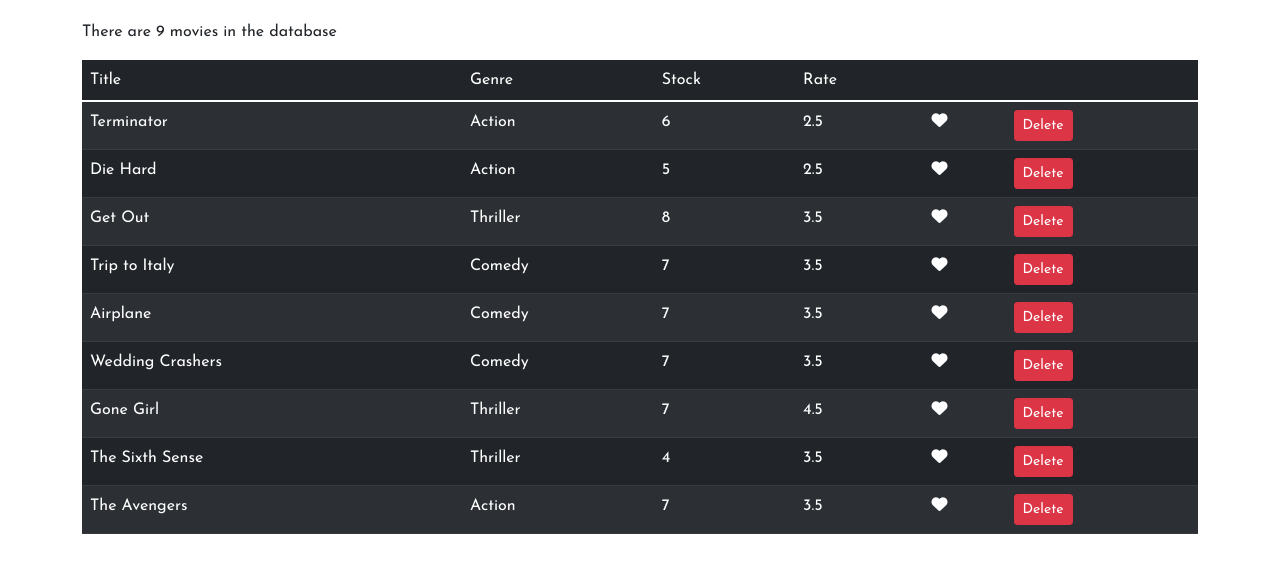
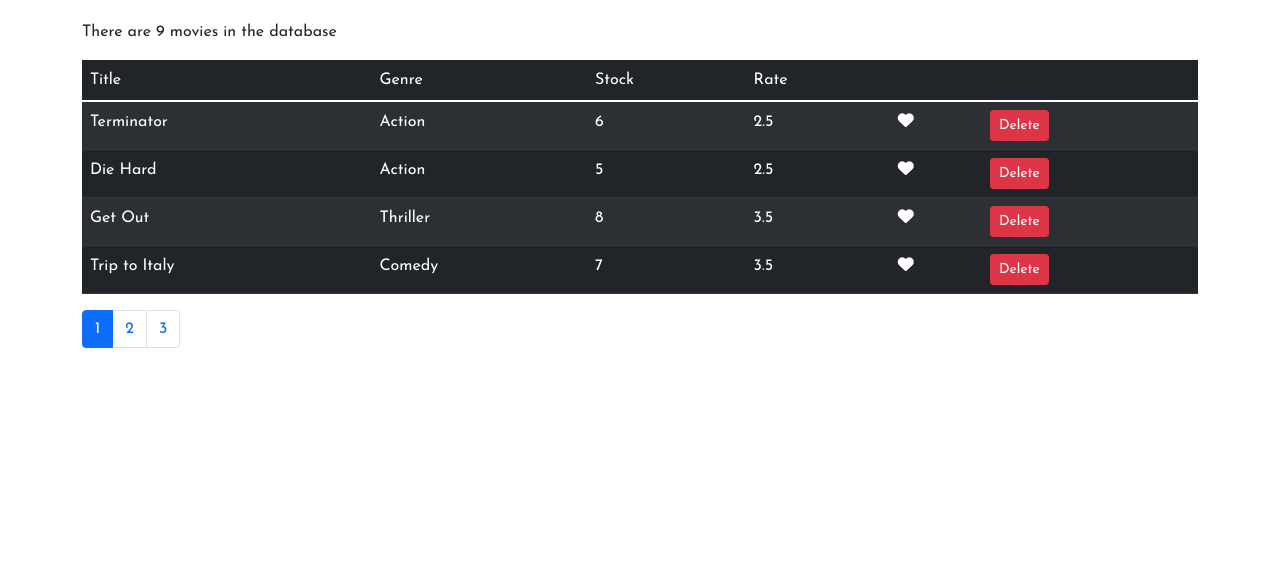
Before and after one commit to khairul111010/react_vidly, a React (Create React App) app: page / in a window 1280 px wide. Shown: the top 572 px of the page. Built offline with nearby package versions, Linux system fonts and the light colour scheme.

Commit message:
Paginations added

```diff
--- a/package.json
+++ b/package.json
@@ -6,6 +6,8 @@
     "@testing-library/jest-dom": "^5.14.1",
     "@testing-library/react": "^11.2.7",
     "@testing-library/user-event": "^12.8.3",
+    "loadash": "^1.0.0",
+    "lodash": "^4.17.21",
     "react": "^17.0.2",
     "react-dom": "^17.0.2",
     "react-scripts": "4.0.3",
--- /dev/null
+++ b/src/components/common/pagination.jsx
@@ -0,0 +1,28 @@
+import React from 'react'
+import _ from 'lodash'
+
+const Paginations = (props) => {
+  const { itemsCount, pageSize, currentPage, onPageChange } = props
+  console.log(currentPage)
+  const pagesCount = Math.ceil(itemsCount / pageSize)
+  if (pagesCount === 1) return null
+  const pages = _.range(1, pagesCount + 1)
+  return (
+    <nav>
+      <ul className='pagination'>
+        {pages.map((page) => (
+          <li
+            key={page}
+            className={page === currentPage ? 'page-item active' : 'page-item'}
+          >
+            <a className='page-link' onClick={() => onPageChange(page)}>
+              {page}
+            </a>
+          </li>
+        ))}
+      </ul>
+    </nav>
+  )
+}
+
+export default Paginations
--- a/src/components/movies.jsx
+++ b/src/components/movies.jsx
@@ -1,10 +1,14 @@
 import React, { Component } from 'react'
+import Paginations from './common/pagination'
 import { getMovies } from '../services/fakeMovieService'
 import Like from './common/like'
+import { paginate } from '../utils/paginate'
 
 class Movies extends React.Component {
   state = {
     movies: getMovies(),
+    pageSize: 4,
+    currentPage: 1,
   }
 
   handleDelete = (movie) => {
@@ -19,9 +23,15 @@
     movies[index].liked = !movies[index].liked
     this.setState({ movies })
   }
+
+  handlePageChange = (page) => {
+    this.setState({ currentPage: page })
+  }
   render() {
     const { length: count } = this.state.movies
+    const { pageSize, currentPage, movies: allMovies } = this.state
     if (count === 0) return <p>No movies</p>
+    const movies = paginate(allMovies, currentPage, pageSize)
     return (
       <React.Fragment>
         <p>There are {count} movies in the database</p>
@@ -37,7 +47,7 @@
             </tr>
           </thead>
           <tbody>
-            {this.state.movies.map((movie) => (
+            {movies.map((movie) => (
               <tr key={movie._id}>
                 <td>{movie.title}</td>
                 <td>{movie.genre.name}</td>
@@ -61,6 +71,12 @@
             ))}
           </tbody>
         </table>
+        <Paginations
+          itemsCount={count}
+          pageSize={pageSize}
+          onPageChange={this.handlePageChange}
+          currentPage={currentPage}
+        />
       </React.Fragment>
     )
   }
--- /dev/null
+++ b/src/utils/paginate.js
@@ -0,0 +1,6 @@
+import _ from 'lodash'
+
+export function paginate(items, pageNumber, pageSize) {
+  const startIndex = (pageNumber - 1) * pageSize
+  return _(items).slice(startIndex).take(pageSize).value()
+}
```
Also changed, not shown: 1 other file (tests, documents, lock files or other folders).
